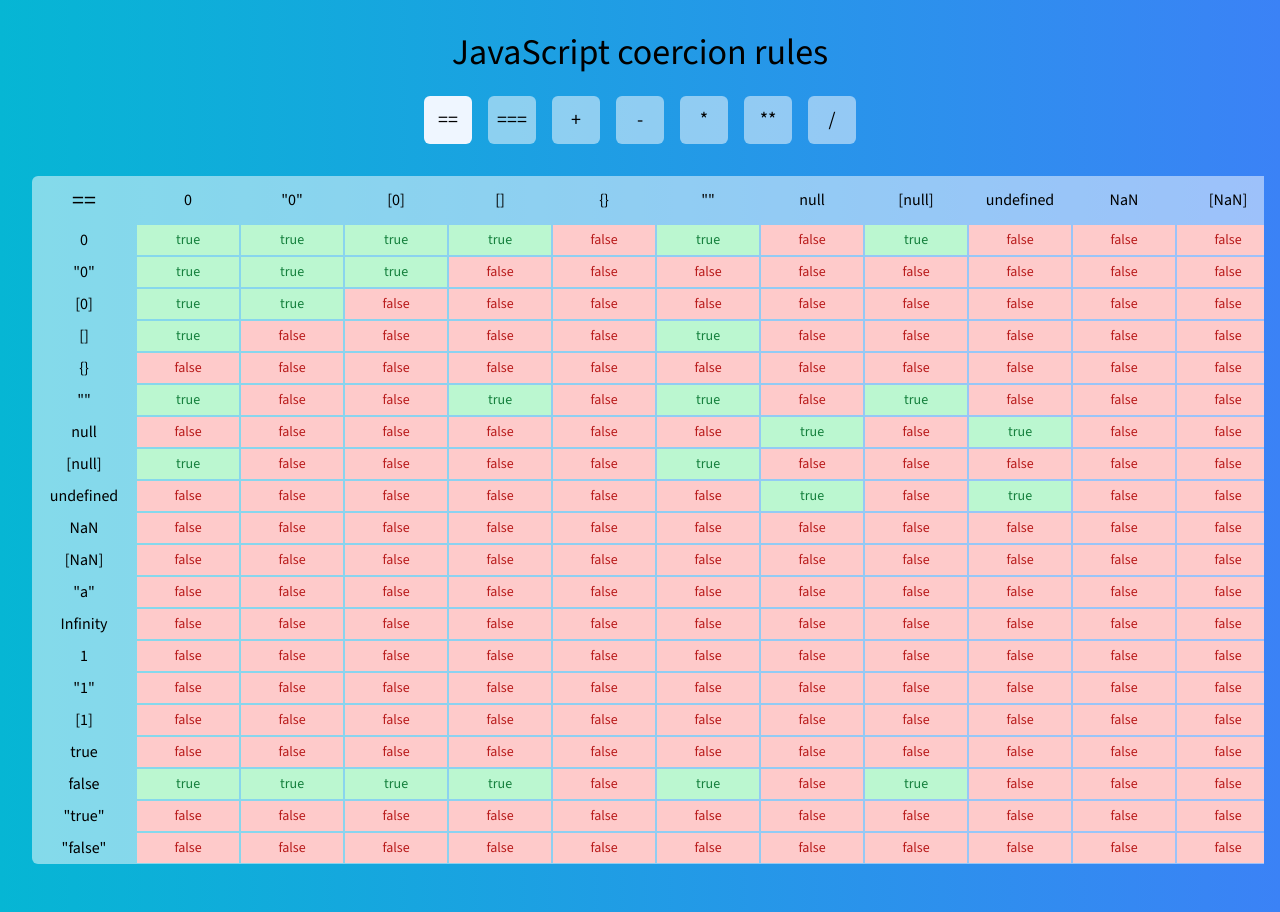
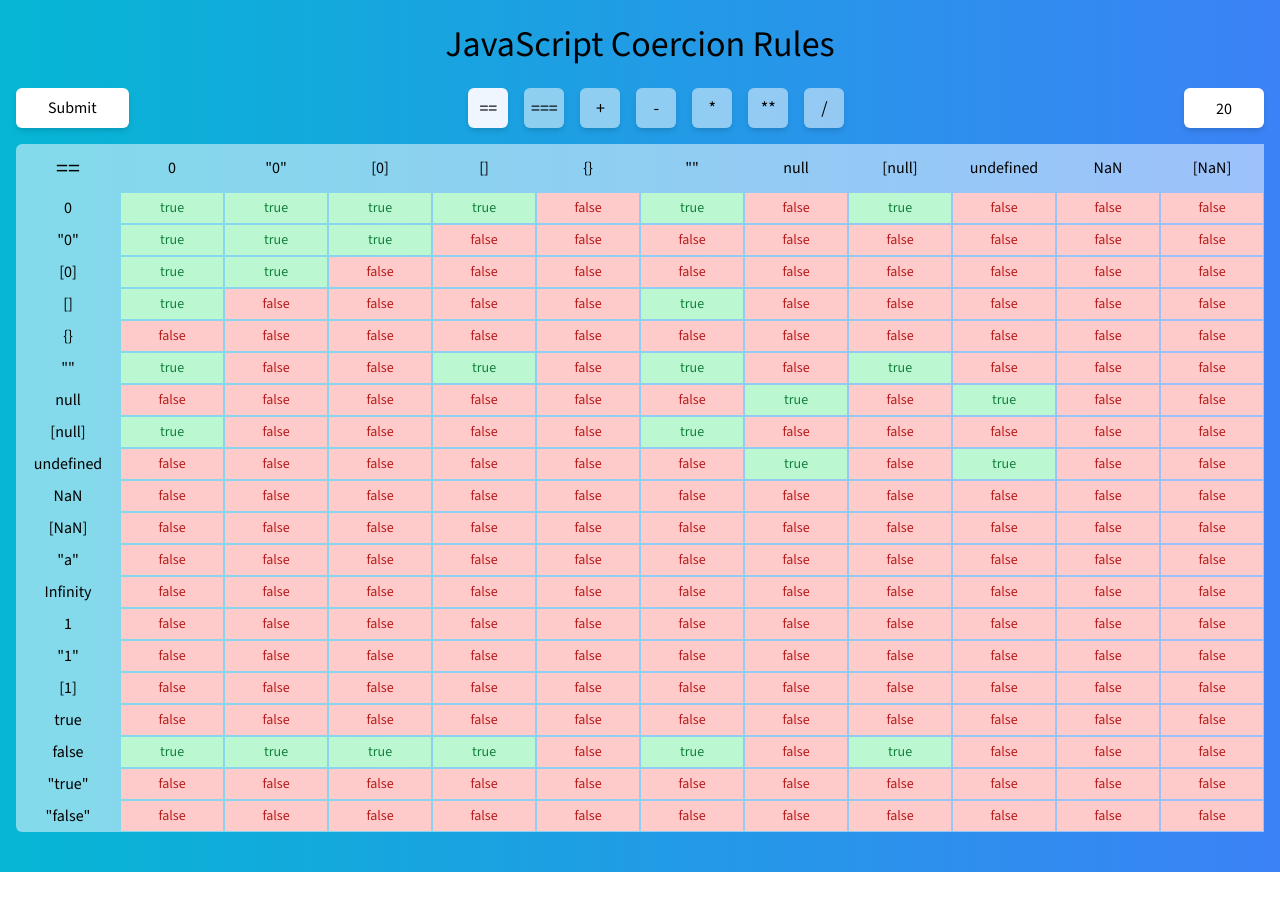
Before and after one commit to Soheiljafarnejad/JavaScript-operation, a Next.js app: page / in a window 1280 px wide. After the commit the page ends 872 px from the top, so only its background shows below. Built offline with nearby package versions, Linux system fonts and the light colour scheme.

Commit message:
Add input col value

```diff
--- a/src/app/globals.css
+++ b/src/app/globals.css
@@ -38,9 +38,11 @@
   th {
     @apply border border-black font-medium;
   }
-
   td {
     @apply border border-black;
+  }
+  input {
+    @apply !border-none !outline-none;
   }
 }
 
--- a/src/app/page.tsx
+++ b/src/app/page.tsx
@@ -1,6 +1,6 @@
 "use client";
-import React, { useCallback, useState } from "react";
-import { convertToPars, convertToString, defaultValueBody, defaultValueHeader, tableOptions } from "../utils/utils";
+import React, { useCallback, useEffect, useState } from "react";
+import { convertToPars, convertToString, createDefaultValue } from "../utils/utils";
 
 type AnyObject = {
   [key: string]: any;
@@ -41,12 +41,19 @@
 };
 
 const Page = () => {
+  const [table, setTable] = useState(createDefaultValue(20));
+  const [input, setInput] = useState<{ search: string; operator: OperatorType }>({ search: "20", operator: "==" });
+
   const [data, setData] = useState<DataType>({
-    body: defaultValueBody.params,
-    header: defaultValueHeader.params,
+    body: table.object.body.pars,
+    header: table.object.header.pars,
     operator: "==",
   });
-  const [value, setValue] = useState<ValueType>({ header: defaultValueHeader.string, body: defaultValueBody.string });
+
+  const [value, setValue] = useState<ValueType>({
+    header: table.object.header.stringify,
+    body: table.object.body.stringify,
+  });
 
   const onChange: React.ChangeEventHandler<HTMLInputElement> = useCallback((e) => {
     const { name, value } = e.target;
@@ -54,39 +61,53 @@
     else setValue((prev) => ({ ...prev, body: { ...prev.body, [name]: value } }));
   }, []);
 
-  const onClick = useCallback(
-    (item: OperatorType) => {
+  const onClick = useCallback(() => {
     let body: AnyObject = {};
     let header: AnyObject = {};
-
-      for (let key in value.body) body = { ...body, [key]: convertToPars(value.body[key]) };
-      for (let key in value.header) header = { ...header, [key]: convertToPars(value.header[key]) };
-
     let bodyValue: AnyObject = {};
     let headerValue: AnyObject = {};
 
-      for (let key in body) bodyValue = { ...bodyValue, [key]: convertToString(body[key]) };
-      for (let key in header) headerValue = { ...headerValue, [key]: convertToString(header[key]) };
+    for (let key in value.body) {
+      const parsValue = convertToPars(value.body[key]);
+      body = { ...body, [key]: parsValue };
+      bodyValue = { ...bodyValue, [key]: convertToString(parsValue) };
+    }
 
+    for (let key in value.header) {
+      const parsValue = convertToPars(value.header[key]);
+      header = { ...header, [key]: parsValue };
+      headerValue = { ...headerValue, [key]: convertToString(parsValue) };
+    }
+    setTable(createDefaultValue(input.search));
     setValue({ body: bodyValue, header: headerValue });
-      setData({ operator: item, body, header });
-    },
-    [value.body, value.header]
-  );
+    setData({ operator: input.operator, body, header });
+  }, [input, value]);
 
   return (
-    <section className="px-4 py-8">
-      <h1 className="centering text-center text-3xl md:text-4xl mb-6">JavaScript coercion rules</h1>
+    <section className="px-4 py-6">
+      <h1 className="centering text-center text-3xl md:text-4xl mb-6">JavaScript Coercion Rules</h1>
 
-      <ul className="centering flex-wrap gap-4 max-w-3xl mx-auto mb-4">
+      <div className="flex-start-center flex-col md:flex-row gap-6 max-w-screen-xl mx-auto">
+        <div className="centering gap-4">
+          <button className="h-10 px-8 bg-white rounded-md shadow-md" onClick={onClick}>
+            Submit
+          </button>
+          <input
+            className="md:hidden h-10 px-4 bg-white rounded-md w-20 text-center shadow-md"
+            value={input.search}
+            onChange={(e) => setInput((prev) => ({ ...prev, search: e.target.value }))}
+          />
+        </div>
+
+        <ul className="centering flex-wrap gap-4 max-w-xl mx-auto flex-1">
           {operator.map((item) => {
             return (
               <li
                 key={item}
-              onClick={() => onClick(item)}
-              className={`text-xl rounded-md transition-all duration-400  ${
-                data.operator === item ? "bg-blue-50" : "bg-white/50"
-              } centering h-12 w-12 cursor-pointer`}
+                onClick={() => setInput((prev) => ({ ...prev, operator: item }))}
+                className={`text-lg rounded-md transition-all duration-400 shadow-md ${
+                  input.operator === item ? "bg-blue-50" : "bg-white/50"
+                } centering h-10 w-10 cursor-pointer`}
               >
                 {item}
               </li>
@@ -94,13 +115,22 @@
           })}
         </ul>
 
+        <div className="hidden md:flex-end-center">
+          <input
+            className="h-10 px-4 bg-white rounded-md w-20 text-center shadow-md"
+            value={input.search}
+            onChange={(e) => setInput((prev) => ({ ...prev, search: e.target.value }))}
+          />
+        </div>
+      </div>
+
       <div className="centering">
-        <div className="overflow-auto p-4">
+        <div className="overflow-auto py-4">
           <table>
             <thead>
               <tr>
                 <th className="text-2xl">{data.operator}</th>
-                {tableOptions.header.map((item, index) => {
+                {table.array.header.map((item, index) => {
                   return (
                     <th key={`1-${index}-${data}`} className="p-3">
                       <input
@@ -115,7 +145,7 @@
               </tr>
             </thead>
             <tbody>
-              {tableOptions.body.map((bodyItem, index) => {
+              {table.array.body.map((bodyItem, index) => {
                 return (
                   <tr key={`2-${index}-${data}`}>
                     <th className="px-3">
@@ -126,7 +156,7 @@
                         onChange={onChange}
                       />
                     </th>
-                    {tableOptions.header.map((headerItem, titleIndex) => {
+                    {table.array.header.map((headerItem, titleIndex) => {
                       return (
                         <td key={`3-${headerItem}-${titleIndex}-${data}`}>
                           {calculation(data.body[bodyItem], data.header[headerItem], data.operator)}
--- a/src/utils/utils.ts
+++ b/src/utils/utils.ts
@@ -1,57 +1,6 @@
-type CountOptionsType = 1 | 2 | 3 | 4 | 5 | 6 | 7 | 8 | 9 | 10 | 11 | 12 | 13 | 14 | 15 | 16 | 17 | 18 | 19 | 20;
-
-type BodyOptionType = `body${CountOptionsType}`;
-type HeaderOptionType = `header${CountOptionsType}`;
-
-const bodyOptions: BodyOptionType[] = [
-  "body1",
-  "body2",
-  "body3",
-  "body4",
-  "body5",
-  "body6",
-  "body7",
-  "body8",
-  "body9",
-  "body10",
-  "body11",
-  "body12",
-  "body13",
-  "body14",
-  "body15",
-  "body16",
-  "body17",
-  "body18",
-  "body19",
-  "body20",
-];
-
-const headerOptions: HeaderOptionType[] = [
-  "header1",
-  "header2",
-  "header3",
-  "header4",
-  "header5",
-  "header6",
-  "header7",
-  "header8",
-  "header9",
-  "header10",
-  "header11",
-  "header12",
-  "header13",
-  "header14",
-  "header15",
-  "header16",
-  "header17",
-  "header18",
-  "header19",
-  "header20",
-];
-
-export const tableOptions: { body: BodyOptionType[]; header: HeaderOptionType[] } = {
-  body: bodyOptions,
-  header: headerOptions,
+type initialType = {
+  array: { body: any[]; header: any[] };
+  object: { header: { stringify: {}; pars: {} }; body: { stringify: {}; pars: {} } };
 };
 
 export const convertToString = (value: any): string => {
@@ -60,7 +9,7 @@
   } else if (typeof value === "number" || typeof value === "boolean") {
     return value.toString();
   } else if (Array.isArray(value)) {
-    return value.length ? `[${value[0]}]` : `[]`;
+    return value.length ? `[${convertToString(value[0])}]` : `[]`;
   } else if (value === null) {
     return "null";
   } else if (value === undefined) {
@@ -76,10 +25,14 @@
   }
 };
 
-export const convertToPars = (value: any): null | undefined | object | [] | string | number | boolean => {
+export const convertToPars = (value: any): null | undefined | {} | [] | string | number | boolean => {
   if (/(['"]).*\1/g.test(value)) {
     let newValue = value.replace(/(['"])["']{2}\1/g, "");
-    return JSON.parse(newValue);
+    try {
+      return JSON.parse(newValue);
+    } catch (error) {
+      return undefined;
+    }
   } else if (value.includes("[") && value.includes("]")) {
     const firstIndex = value.indexOf("[") + 1;
     let lastIndex = value.indexOf(",");
@@ -101,7 +54,7 @@
   } else if (value && !isNaN(value)) {
     return Number(value);
   } else {
-    return value;
+    return undefined;
   }
 };
 
@@ -112,22 +65,27 @@
 const HeaderDefaultValue = defaultValue();
 const bodyDefaultValue = defaultValue();
 
-export const defaultValueHeader = tableOptions.header.reduce(
-  (prev, current, index) => {
-    prev.string = { ...prev.string, [current]: convertToString(HeaderDefaultValue[index]) };
-    prev.params = { ...prev.params, [current]: HeaderDefaultValue[index] };
+export const createDefaultValue = (total: number | string = 20) => {
+  const _total = isNaN(+total) || +total > 20 ? 20 : +total;
 
-    return prev;
-  },
-  { string: {}, params: {} }
-);
+  let initial: initialType = {
+    array: { body: [], header: [] },
+    object: { header: { stringify: {}, pars: {} }, body: { stringify: {}, pars: {} } },
+  };
 
-export const defaultValueBody = tableOptions.body.reduce(
-  (prev, current, index) => {
-    prev.string = { ...prev.string, [current]: convertToString(bodyDefaultValue[index]) };
-    prev.params = { ...prev.params, [current]: bodyDefaultValue[index] };
+  for (let i = 0; i < _total; i++) {
+    initial.array.body.push(`body${i}`);
+    initial.array.header.push(`header${i}`);
 
-    return prev;
-  },
-  { string: {}, params: {} }
-);
+    initial.object.body.stringify = { ...initial.object.body.stringify, [`body${i}`]: convertToString(bodyDefaultValue[i]) };
+    initial.object.header.stringify = {
+      ...initial.object.header.stringify,
+      [`header${i}`]: convertToString(HeaderDefaultValue[i]),
+    };
+
+    initial.object.body.pars = { ...initial.object.body.pars, [`body${i}`]: bodyDefaultValue[i] };
+    initial.object.header.pars = { ...initial.object.header.pars, [`header${i}`]: HeaderDefaultValue[i] };
+  }
+
+  return initial;
+};
```
Lines whose indentation alone changed are shown as unchanged.
